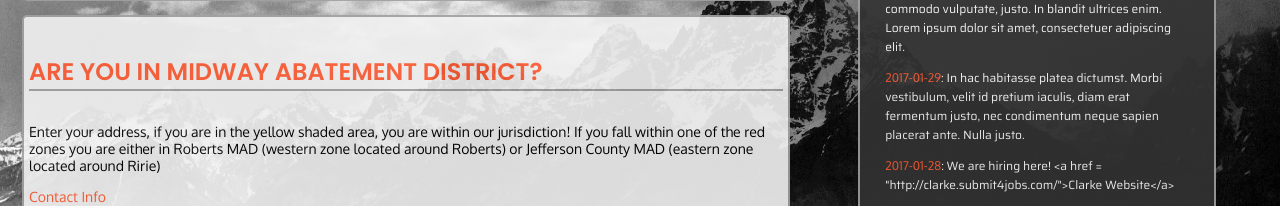
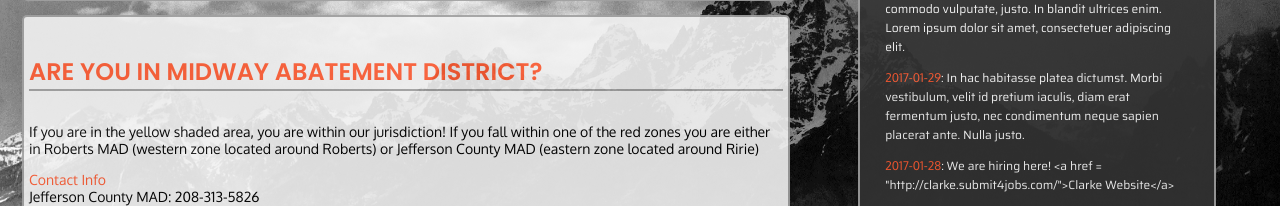
Before and after one commit to wesleygruenberg/midwayabatement, a PHP site: page / in a window 1280 px wide. Shown: the part 959-1165 px from the top of the page. Run offline with PHP 8.4, Linux system fonts and the light colour scheme; the visitor is signed in with stand-in values (Sample User, id 1); data comes from the database, SQL or seed files in the repository; some libraries are stand-ins or nearby versions.

Commit message:
starting over

```diff
--- a/public/index.php
+++ b/public/index.php
@@ -122,7 +122,7 @@ include_once ('session-handler-functions.php');
 
 			<div class = "index-section" id = "home-map">
 				<h4>Are you in Midway Abatement District?</h4>
-				<p>Enter your address, if you are in the yellow shaded area, you are within our jurisdiction!
+				<p>If you are in the yellow shaded area, you are within our jurisdiction!
 				If you fall within one of the red zones you are either in Roberts MAD (western zone located around Roberts)
 				or Jefferson County MAD (eastern zone located around Ririe)</p>
 				<p><em>Contact Info</em><br>
```
